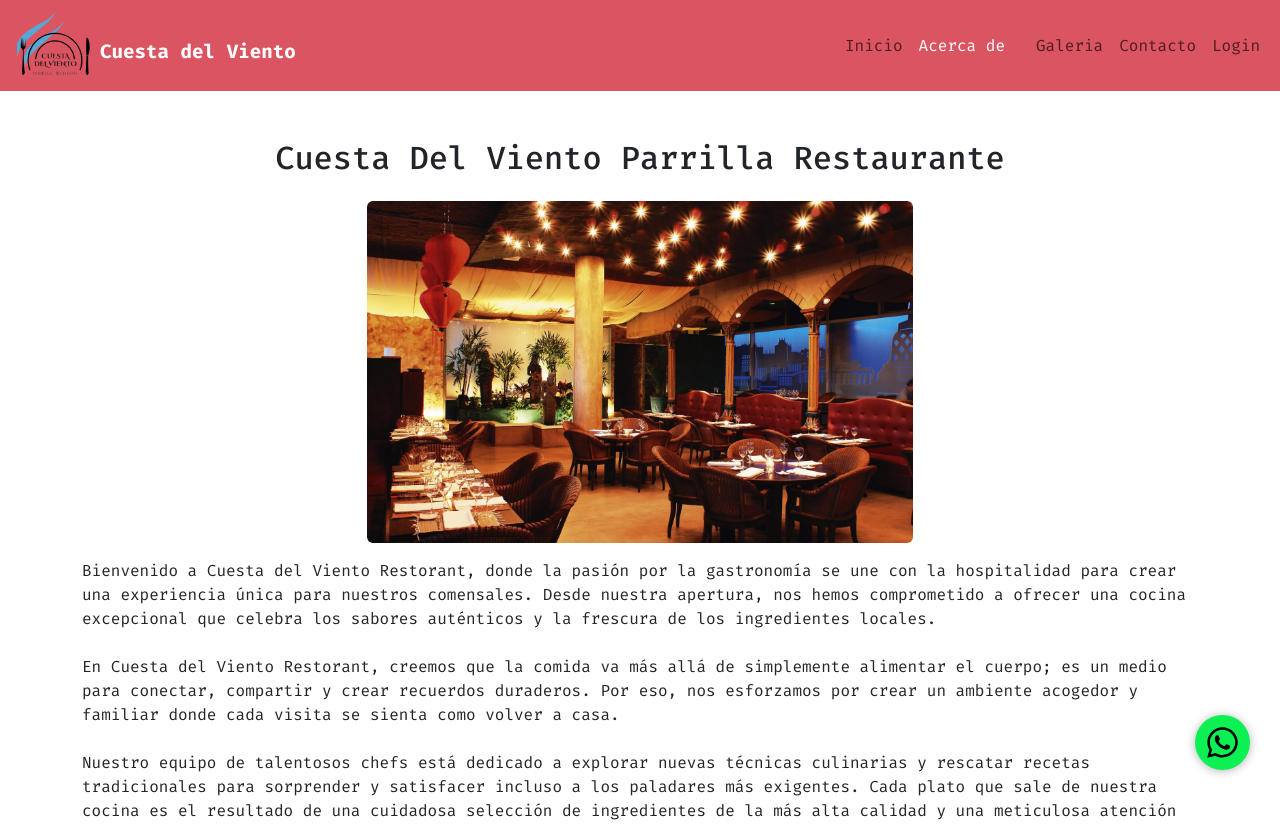
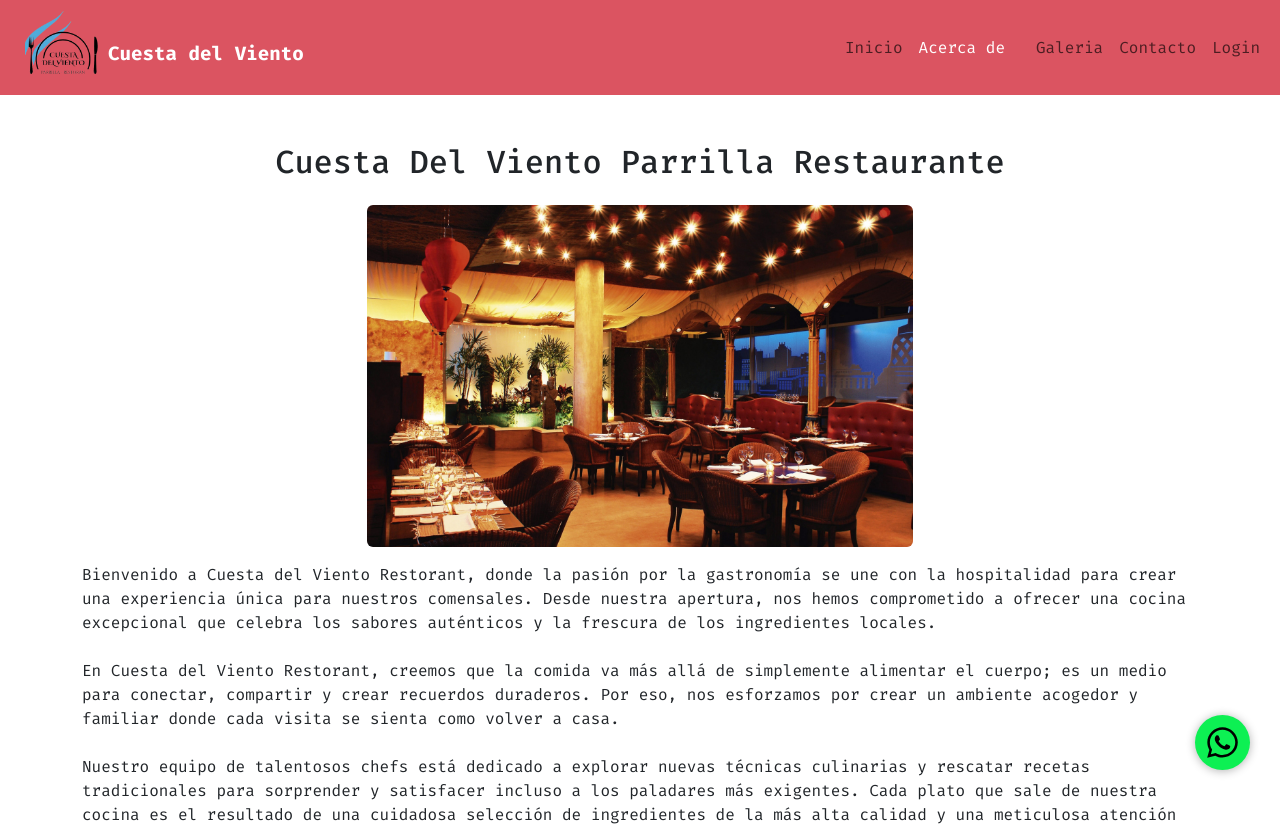
Before and after one commit to Chana367/web-restaurante, a plain HTML site: page pages/aboutUs.html in a window 1280 px wide. Shown: the top 826 px of the page. Drawn offline with nearby package versions, Linux system fonts and the light colour scheme.

Commit message:
fix logo

```diff
--- a/pages/aboutUs.html
+++ b/pages/aboutUs.html
@@ -23,8 +23,10 @@
     <nav class="navbar navbar-expand-lg bg-body-primary">
       <div class="container-fluid">
         <div class="d-flex align-items-center">
-          <img class="logo" src="../assets/img/logo.png" alt="logo cuesta del viento">
-          <a class="navbar-brand ms-2 title-header" href="#">Cuesta del Viento</a>
+          <a class="navbar-brand d-flex align-items-center ms-2 title-header" href="../index.html">
+            <img class="logo" src="../assets/img/logo.png" alt="logo cuesta del viento" style="margin-top:-20px;">
+            <span class="ms-2">Cuesta del Viento</span>
+          </a>
         </div>
         <button class="navbar-toggler" type="button" data-bs-toggle="collapse" data-bs-target="#navbarNavDropdown"
           aria-controls="navbarNavDropdown" aria-expanded="false" aria-label="Toggle navigation">
```
Also changed, not shown: index.html (+4 -2 lines), pages/contact.html (+4 -2 lines), pages/galery.html (+4 -2 lines), pages/login.html (+4 -2 lines).
